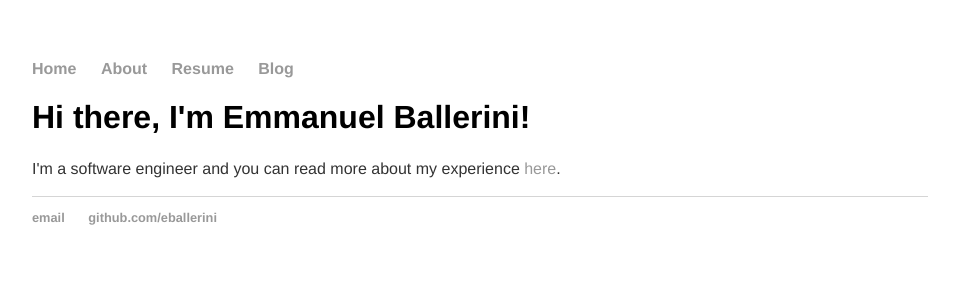
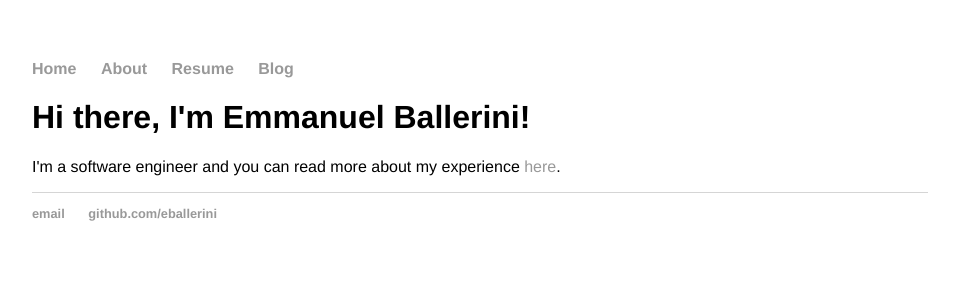
Before and after one commit to eballerini/eballerini.github.io, a Jekyll site: the page built from index.html, in a window 1280 px wide. Shown: the top 300 px of the page, without its empty margins (160-1119 px from the left). Built offline with Jekyll 4.4.1, drawn with Linux system fonts in a browser that asks for light colours.

Commit message:
update css

```diff
--- a/css/main.css
+++ b/css/main.css
@@ -22,12 +22,12 @@
 }
 h1 {
     /* font-size: 3em; */
-    font-family:'Helvetica', 'Arial', 'Sans-Serif';
+    /* font-family:'Helvetica', 'Arial', 'Sans-Serif'; */
 }
 p {
     /*font-size: 1.5em; */
-    line-height: 1.4em;
-    color: #333;
+    /* line-height: 1.4em;
+    color: #333; */
 }
 footer {
     border-top: 1px solid #d5d5d5;
```
